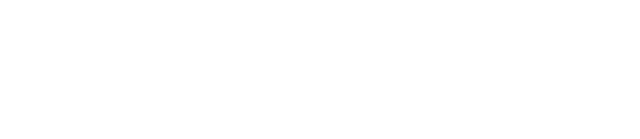
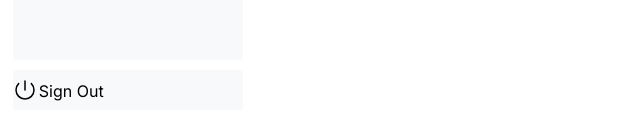
Before and after one commit to Masaki-KIhara/practice-next-js, a Next.js app: page /dashboard/customers in a window 1280 px wide. Shown: the part 623-762 px from the top of the page, without its empty margins (0-640 px from the left). Built offline with nearby package versions, Linux system fonts and the light colour scheme; a web font is replaced by a local one.

Commit message:
サイドバーにsign out 追加

```diff
--- a/src/app/ui/dashbord/sidenav.tsx
+++ b/src/app/ui/dashbord/sidenav.tsx
@@ -4,6 +4,7 @@ import {
   UserGroupIcon,
   HomeIcon,
   DocumentDuplicateIcon,
+  PowerIcon,
 } from "@heroicons/react/24/outline";
 import { ReactNode } from "react";
 
@@ -47,6 +48,13 @@ export default function SideNav() {
           </Link>
         );
       })}
+      <div className="bg-[#f8f9fb] block mx-auto flex w-[90%] h-[45vh] rounded mt-[10px]"></div>
+      <Link href={"/"}>
+        <div className="bg-[#f8f9fb] block mx-auto flex w-[90%] h-10 rounded mt-[10px] hover:bg-[#2e6ee9] hover:text-white">
+          <PowerIcon className="w-6" />
+          <p className="ml-[2px] mt-[9px]">Sign Out</p>
+        </div>
+      </Link>
     </>
   );
 }
```
